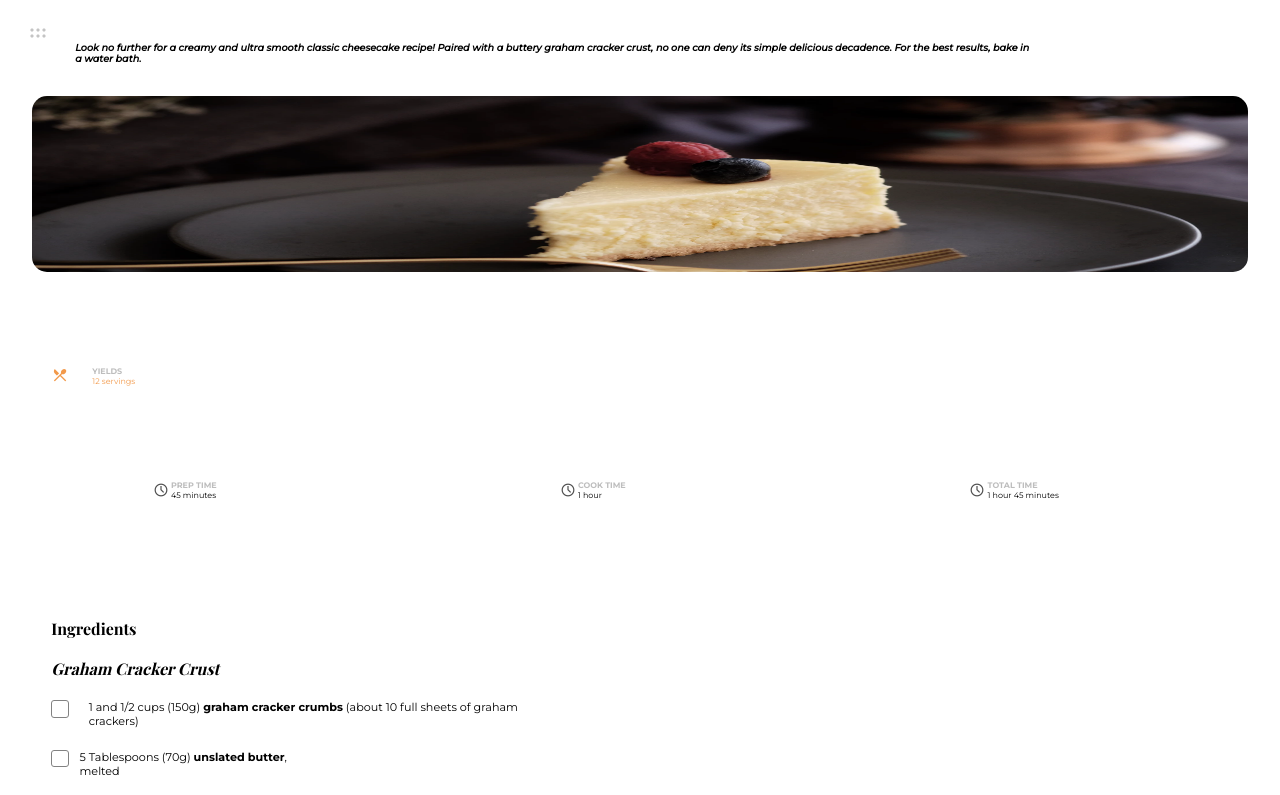
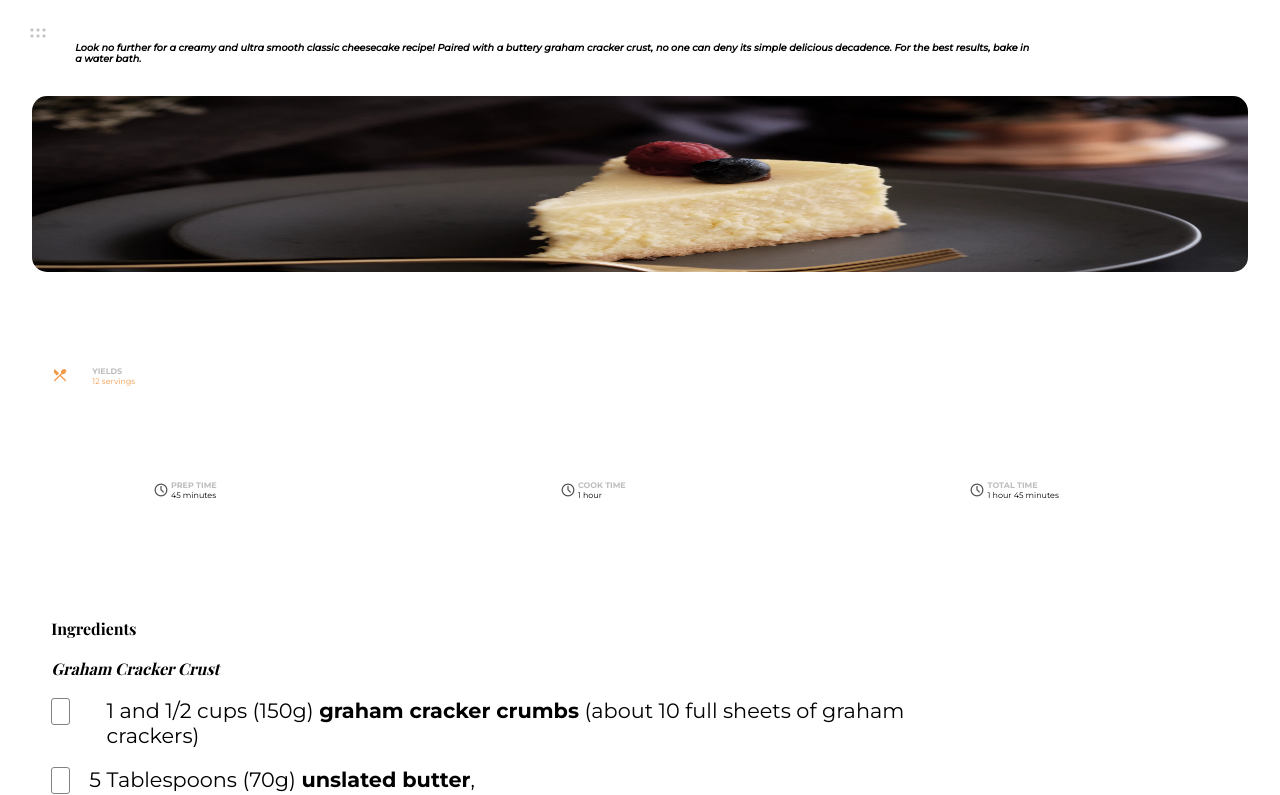
Before and after one commit to AkaraTawng/recipe-blog-challenge-dev-io, a plain HTML site: page index.html in a window 1280 px wide. Shown: the part 137-932 px from the top of the page. Drawn offline with nearby package versions, Linux system fonts and the light colour scheme; a web font is replaced by a local one.

Commit message:
set clamp on label font size

```diff
--- a/scss/typography/_fonts.scss
+++ b/scss/typography/_fonts.scss
@@ -18,7 +18,7 @@ body {
 
     label {
         font-weight: 400;
-        font-size: .7rem;
+        font-size: clamp(0.7rem, 0.5000rem + 1.0000vw, 1.7rem);
     }
 
     p {
```
Also changed, not shown: main.css, 1 other file.
